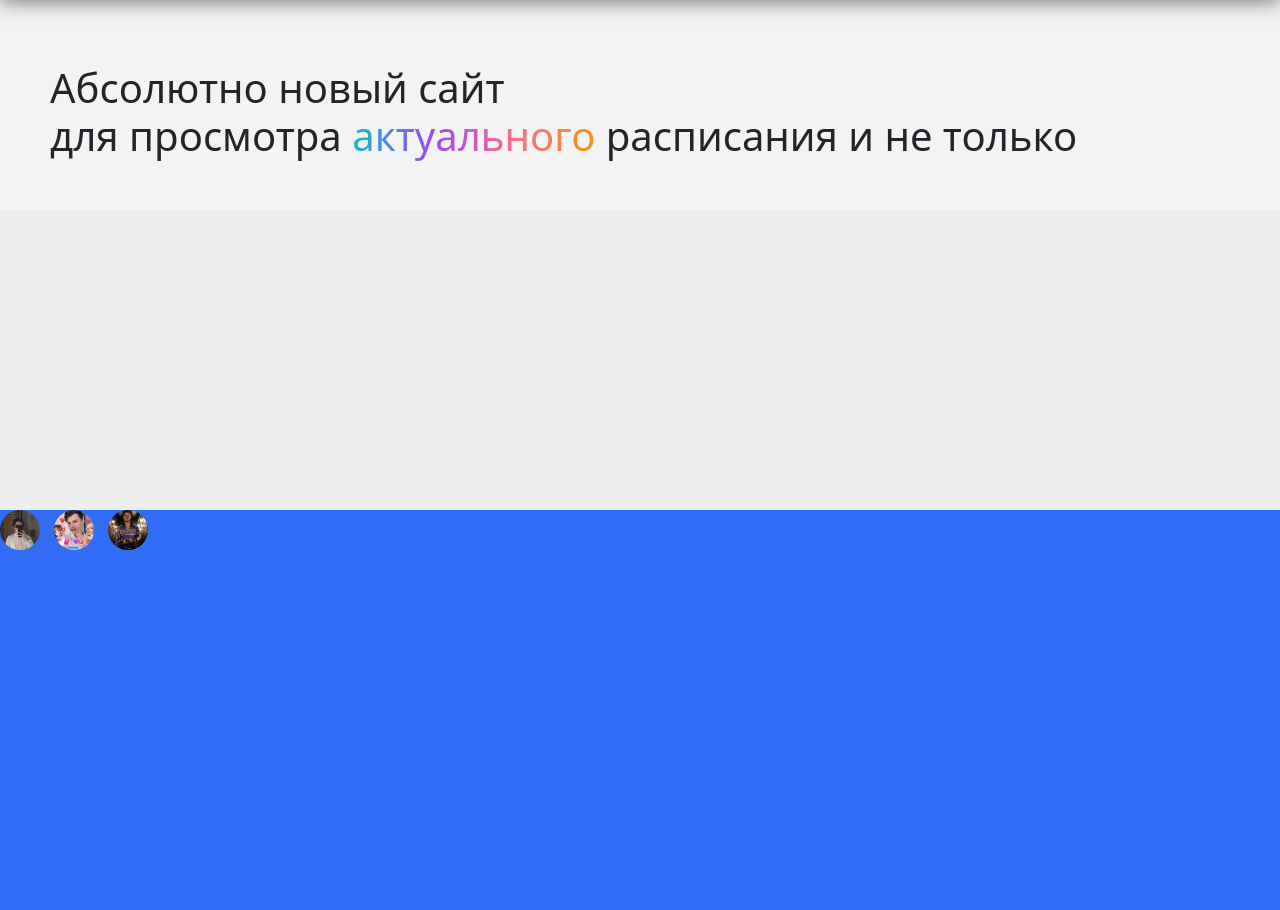
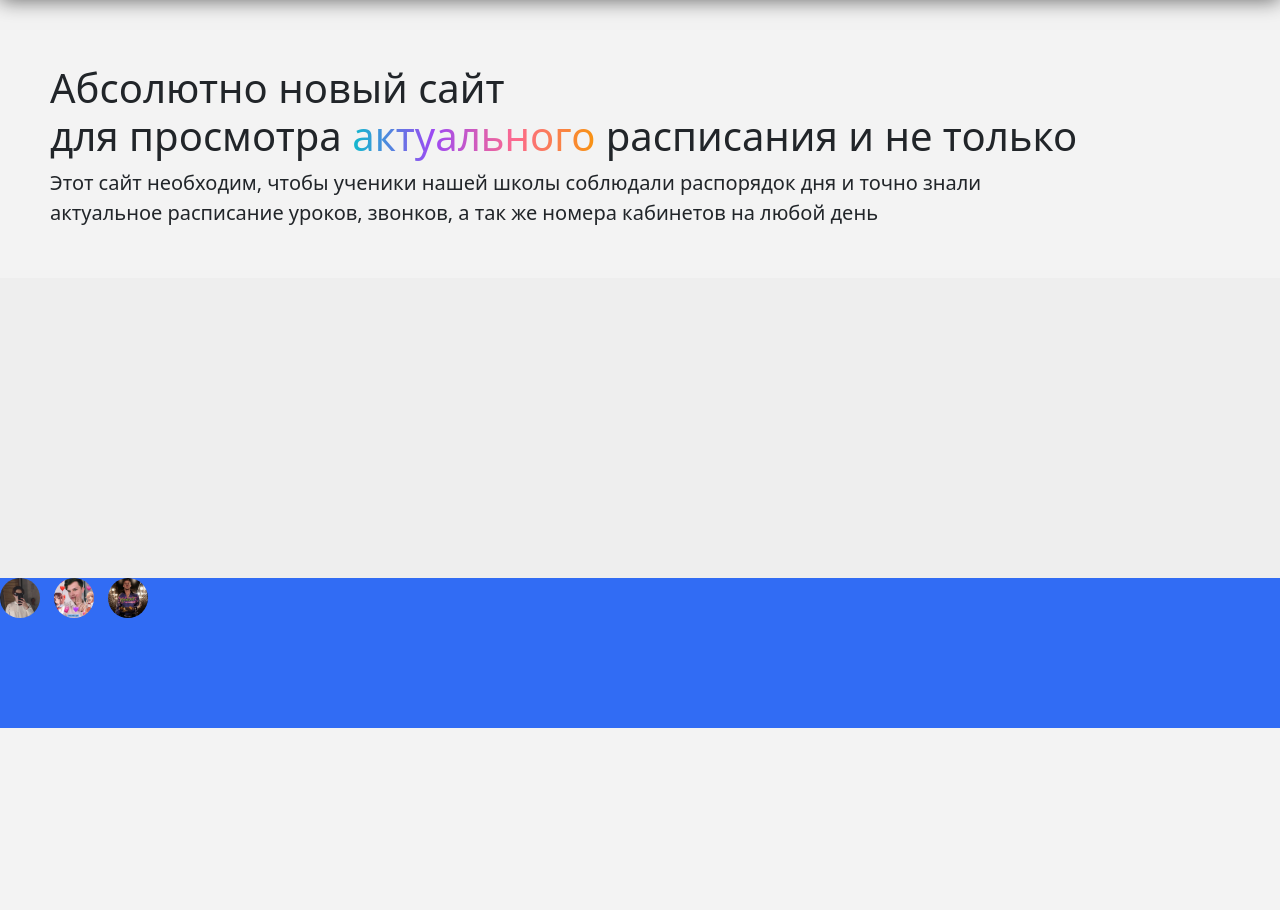
Before and after one commit to zsmcorp/zsm, a Django app: page / in a window 1280 px wide. Shown: the part 86-996 px from the top of the page. After the commit the page ends 814 px from the top, so only its background shows below. Run offline with Django 4.2, Linux system fonts and the light colour scheme.

Commit message:
Описание и нижний блок

```diff
--- a/zsm/templates/base.html
+++ b/zsm/templates/base.html
@@ -31,16 +31,14 @@
             {% block feedback %}{% endblock %}
         </div>
     </section>
+    <footer>
         <section class="about" id="about" name="about">
             <div class="about">
                 <a href="https://zotkinsb.t.me"><img src="{% static 'homepage/img/daniel.jpg' %}" height="40px" class="logo"></a>
                 <a href="https://t.me/ignatpmk"><img src="{% static 'homepage/img/stephan.jpeg' %}" height="40px" class="logo"></a>
                 <a href="https://t.me/Gasanofffgusein"><img src="{% static 'homepage/img/mASSim.jpg' %}" height="40px" class="logo"></a>
             </div>
-
         </section>
-    <footer>
-
     </footer>
     <style>
     /* for Safari */
@@ -135,10 +133,11 @@
             height: 300px;
         }
 
-        .about {
+        footer {
             background-color: rgb(49, 108, 244);
             width: auto;
-            height: 400px;
+            height: 150px;
+
 
         }
 
@@ -181,7 +180,9 @@
             position: fixed;
             display: block;
             top: 95px;
-
+        }
+        .description{
+           font-size: 20px;
         }
     </style>
 </body>
--- a/zsm/templates/homepage/homepage.html
+++ b/zsm/templates/homepage/homepage.html
@@ -2,4 +2,5 @@
 
 {% block content %}
     <h1 class="title">Абсолютно новый сайт <br>для просмотра <span>актуального</span> расписания и не только</h1>
+    <p class="description">Этот сайт необходим, чтобы ученики нашей школы соблюдали распорядок дня и точно знали<br>актуальное расписание уроков, звонков, а так же номера кабинетов на любой день</p>
 {% endblock %}
```
Lines whose indentation alone changed are shown as unchanged.
